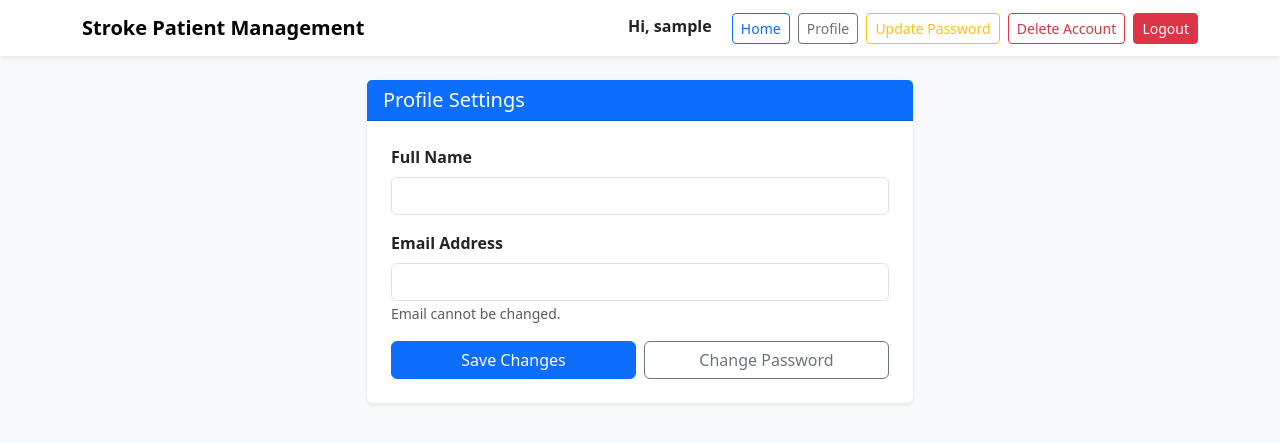
After one commit to CS-LTU/com7033-assignment-NirajanRana, a Flask app: page /profile in a window 1280 px wide. The commit adds this page. Shown: the top 443 px of the page. Run offline with Flask 3, Linux system fonts and the light colour scheme; the visitor is signed in with stand-in values (Sample User, id 1); data that the repository does not hold is empty.

Commit message:
Added the mongodb connection and added the profile button with the profile page

```diff
--- a/stroke patient management/app.py
+++ b/stroke patient management/app.py
@@ -18,6 +18,15 @@ MYSQL_CONFIG = {
 
 # MySQL Connection
 conn = mysql.connector.connect(**MYSQL_CONFIG)
+
+# Mongodb
+MONGO_URI= os.environ.get("MONGO_URI", "mongodb+srv://root:root@cluster0.ynbmbkb.mongodb.net/?appName=Cluster0")
+
+
+# MongoDB Connection
+client = MongoClient(MONGO_URI)
+db = client['patient_data']
+collection = db['Patient_data']
 
 # ------------------ ROUTES ---------=---------
 
@@ -151,6 +160,25 @@ def delete_user(id):
     session.pop('user_name', None)
     return redirect(url_for('login'))
 
+# ------------------ PROFILE ------------------
+@app.route('/profile', methods=['GET', 'POST'])
+def profile():
+    if 'user_id' not in session:
+        return redirect(url_for('login'))
+    user_id = session['user_id']
+
+    if request.method == 'POST':
+        name = request.form.get('name')
+        with conn.cursor() as cursor:
+            cursor.execute("UPDATE login_data SET name=%s WHERE id=%s", (name, user_id))
+            conn.commit()
+        session['user_name'] = name
+        flash("Profile updated", "success")
+
+    with conn.cursor() as cursor:
+        cursor.execute("SELECT id, name, email FROM login_data WHERE id=%s", (user_id,))
+        myuser = cursor.fetchone()
+    return render_template('profile.html', myuser=myuser)
 
 
 # ------------------ RUN ------------------
--- a/stroke patient management/templates/base.html
+++ b/stroke patient management/templates/base.html
@@ -3,7 +3,7 @@
   <head>
     <meta charset="utf-8">
     <meta name="viewport" content="width=device-width, initial-scale=1">
-    <title>{{ title or "User Login System" }}</title>
+    <title>{{ title or "Stroke Patient Management" }}</title>
 
     <!-- Bootstrap -->
     <link href="https://cdn.jsdelivr.net/npm/bootstrap@5.3.2/dist/css/bootstrap.min.css" rel="stylesheet">
@@ -20,7 +20,7 @@
 
         <!-- Logo / Home -->
         <a class="navbar-brand fw-bold" href="{{ url_for('home') if session.get('user_id') else url_for('login') }}">
-          Stroke patient management
+          Stroke Patient Management
         </a>
 
         <div>
@@ -30,13 +30,17 @@
             <!-- Home -->
             <a class="btn btn-outline-primary btn-sm me-1" href="{{ url_for('home') }}">Home</a>
 
+
+            <!-- Profile -->
+            <a class="btn btn-outline-secondary btn-sm me-1" href="{{ url_for('profile') }}">Profile</a>
+
             <!-- Update Password -->
             <a class="btn btn-outline-warning btn-sm me-1" href="{{ url_for('update_password') }}">Update Password</a>
 
-                      <!-- Delete Account -->
-            <a class="btn btn-outline-danger btn-sm"
+            <!-- Delete Account -->
+            <a class="btn btn-outline-danger btn-sm me-1"
                href="{{ url_for('delete_user', id=session.get('user_id')) }}"
-               onclick="return confirm('Are you sure you want to delete your account? This action cannot be undone?')">
+               onclick="return confirm('Are you sure you want to delete your account? This action cannot be undone!')">
               Delete Account
             </a>
 
--- /dev/null
+++ b/stroke patient management/templates/profile.html
@@ -0,0 +1,42 @@
+{% extends "base.html" %}
+{% block content %}
+
+<div class="row justify-content-center mt-4">
+  <div class="col-md-7 col-lg-6">
+
+    <div class="card shadow-sm border-0">
+      <div class="card-header bg-primary text-white">
+        <h5 class="mb-0">Profile Settings</h5>
+      </div>
+
+      <div class="card-body p-4">
+
+        <form method="post" action="{{ url_for('profile') }}">
+
+          <div class="mb-3">
+            <label class="form-label fw-semibold">Full Name</label>
+            <input class="form-control" name="name" value="{{ myuser[1] }}" required>
+          </div>
+
+          <div class="mb-3">
+            <label class="form-label fw-semibold">Email Address</label>
+            <input class="form-control" value="{{ myuser[2] }}" readonly>
+            <small class="text-muted">Email cannot be changed.</small>
+          </div>
+
+          <div class="d-flex gap-2 mt-3">
+            <button class="btn btn-primary w-50">Save Changes</button>
+            <a href="{{ url_for('update_password') }}" class="btn btn-outline-secondary w-50">
+              Change Password
+            </a>
+          </div>
+
+        </form>
+
+      </div>
+    </div>
+
+  </div>
+</div>
+
+{% endblock %}
```
